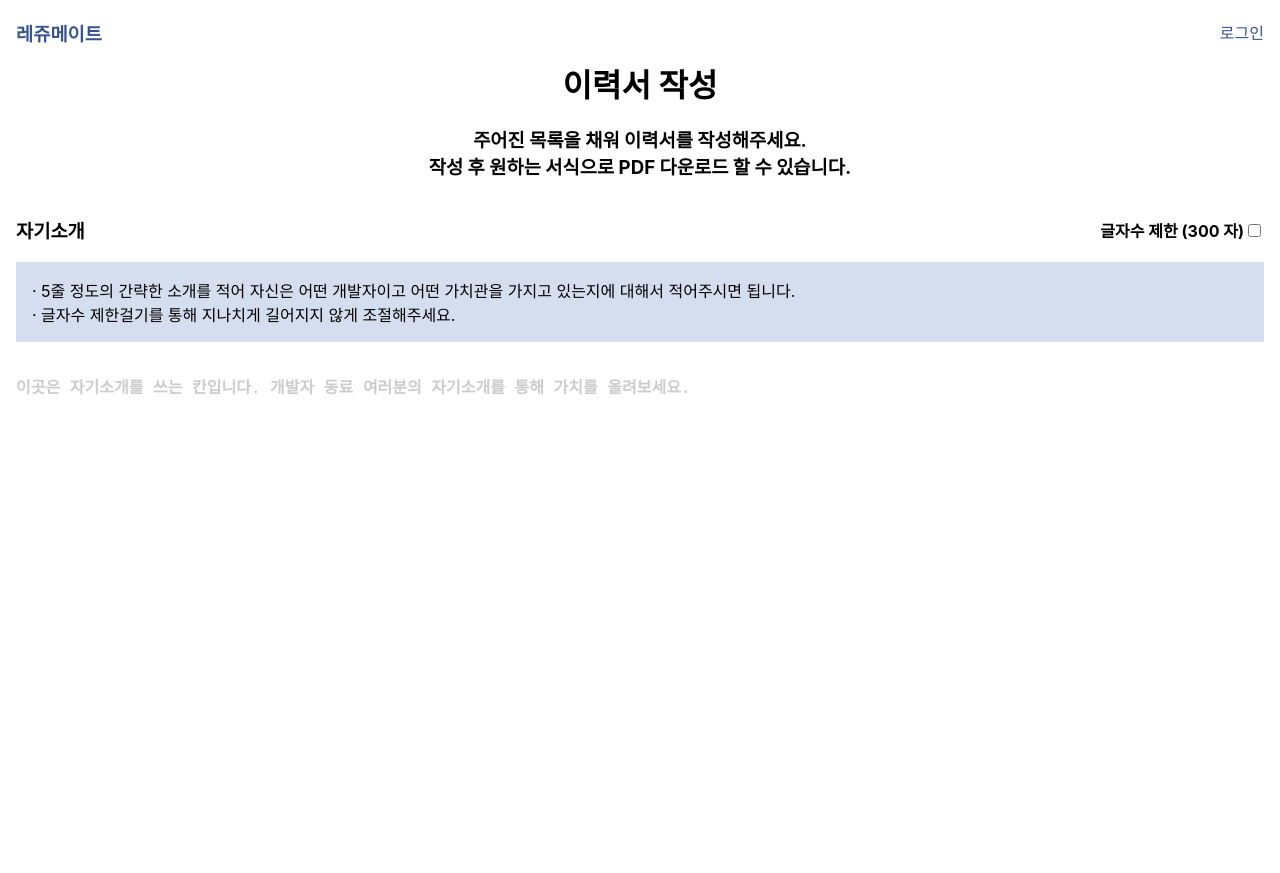
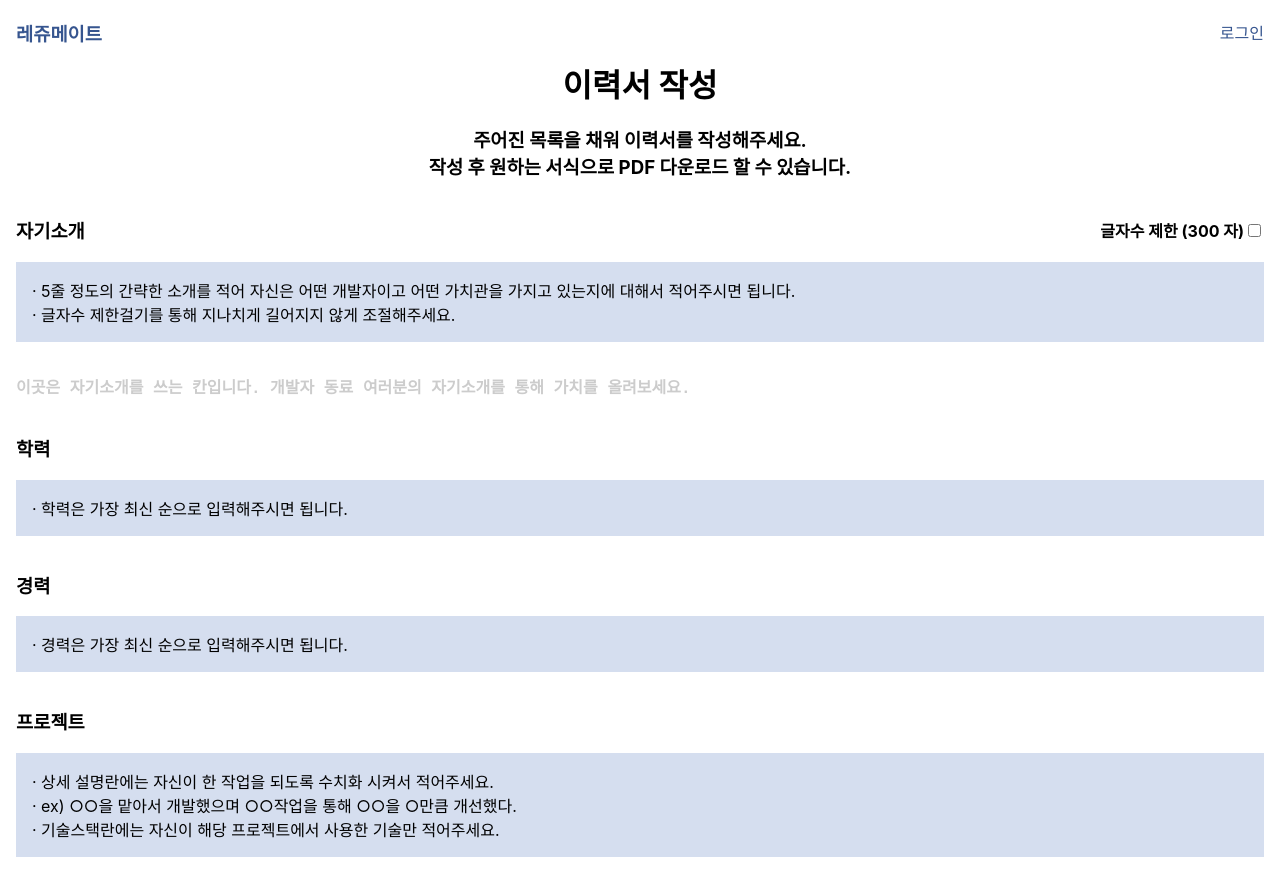
Before and after one commit to ryuhojin/-, a React app: page /write in a window 1280 px wide. Before the commit the page ends 800 px from the top, so only its background shows below. Built offline with nearby package versions, Linux system fonts and the light colour scheme; the HTML template or start-up script is replaced by a standard one; a web font is replaced by a local one.

Commit message:
update : 점심시간 사이드 .. 이력서 작성 학력 / 경력 / 프로젝트 추가

```diff
--- /dev/null
+++ b/src/components/resume/ResumeCareer.tsx
@@ -0,0 +1,19 @@
+import styled from "styled-components";
+import ResumeFormTitle from "./ResumeFormTitle";
+const StyledResumeCareer = styled.div`
+
+`
+
+const ResumeCareer = () => {
+    return <>
+        <ResumeFormTitle title={
+            <>
+                <span>경력</span>
+            </>}>
+            <>
+                · 경력은 가장 최신 순으로 입력해주시면 됩니다.
+            </>
+        </ResumeFormTitle>
+    </>
+}
+export default ResumeCareer;
--- a/src/components/resume/ResumeForm.tsx
+++ b/src/components/resume/ResumeForm.tsx
@@ -1,6 +1,6 @@
 import styled from "styled-components";
-import ResumeIntro from "./ResumIntro";
-
+import { ResumeCareer, ResumeIntro, ResumeSchool } from "./";
+import ResumeProject from "./ResumeProject";
 const StyledResumForm = styled.div`
   display: flex;
   flex-direction: column;
@@ -10,6 +10,9 @@ const ResumeForm = () => {
     <>
       <StyledResumForm>
         <ResumeIntro />
+        <ResumeSchool />
+        <ResumeCareer />
+        <ResumeProject />
       </StyledResumForm>
     </>
   );
--- /dev/null
+++ b/src/components/resume/ResumeFormTitle.tsx
@@ -0,0 +1,33 @@
+import styled from "styled-components";
+import { lighten } from "polished";
+
+const StyledResumeFormHeader = styled.h3`
+    display:flex;
+    justify-content: space-between;
+    align-items: center;
+
+    span:nth-child(2){
+        font-size:1rem;
+        align-items:center;
+    }
+`
+const StyledReusmeFormParagraph = styled.p`
+    margin-top: 0;
+    padding: 1rem;
+    background-color: ${lighten(0.4, "#446bb4")};
+`
+
+
+const ResumeFormTitle = (
+    { title, children }: { title: JSX.Element, children: JSX.Element }
+) => {
+    return <>
+        <StyledResumeFormHeader>
+            {title}
+        </StyledResumeFormHeader>
+        <StyledReusmeFormParagraph>
+            {children}
+        </StyledReusmeFormParagraph>
+    </>
+}
+export default ResumeFormTitle;
--- a/src/components/resume/ResumIntro.tsx
+++ b/src/components/resume/ResumeIntro.tsx
@@ -1,19 +1,5 @@
-import { lighten } from "polished";
+import ResumeFormTitle from "./ResumeFormTitle";
 import styled from "styled-components";
-const StyledH3 = styled.h3`
-  display: flex;
-  justify-content: space-between;
-  align-items: center;
-
-  span:last-child {
-    font-size: 1rem;
-  }
-`;
-const StyledParagraph = styled.p`
-  margin-top: 0;
-  padding: 1rem;
-  background-color: ${lighten(0.4, "#446bb4")};
-`;
 const StyledTextarea = styled.textarea`
   padding: 1rem 0 0.1rem 0;
   font-size: 1.125rem;
@@ -36,18 +22,20 @@ const StyledTextarea = styled.textarea`
 const ResumeIntro = () => {
   return (
     <>
-      <StyledH3>
-        <span>자기소개</span>
-        <span>
-          글자수 제한 (300 자)
-          <input type="checkbox" />
-        </span>
-      </StyledH3>
-      <StyledParagraph>
-        · 5줄 정도의 간략한 소개를 적어 자신은 어떤 개발자이고 어떤 가치관을
-        가지고 있는지에 대해서 적어주시면 됩니다.
-        <br />· 글자수 제한걸기를 통해 지나치게 길어지지 않게 조절해주세요.
-      </StyledParagraph>
+      <ResumeFormTitle title={
+        <>
+          <span>자기소개</span>
+          <span>
+            글자수 제한 (300 자)
+            <input type="checkbox" />
+          </span>
+        </>}>
+        <>
+          · 5줄 정도의 간략한 소개를 적어 자신은 어떤 개발자이고 어떤 가치관을 가지고 있는지에 대해서 적어주시면 됩니다.
+          <br />
+          · 글자수 제한걸기를 통해 지나치게 길어지지 않게 조절해주세요.
+        </>
+      </ResumeFormTitle>
       <StyledTextarea
         placeholder="이곳은 자기소개를 쓰는 칸입니다. 개발자 동료 여러분의 자기소개를 통해 가치를 올려보세요."
         onKeyDown={(e) => {
--- /dev/null
+++ b/src/components/resume/ResumeProject.tsx
@@ -0,0 +1,23 @@
+import styled from "styled-components";
+import ResumeFormTitle from "./ResumeFormTitle";
+const StyledResumeProject = styled.div`
+
+`
+
+const ResumeProject = () => {
+    return <>
+        <ResumeFormTitle title={
+            <>
+                <span>프로젝트</span>
+            </>}>
+            <>
+                · 상세 설명란에는 자신이 한 작업을 되도록 수치화 시켜서 적어주세요.
+                <br />
+                · ex) ○○을 맡아서 개발했으며 ○○작업을 통해 ○○을 ○만큼 개선했다.
+                <br />
+                · 기술스택란에는 자신이 해당 프로젝트에서 사용한 기술만 적어주세요.
+            </>
+        </ResumeFormTitle>
+    </>
+}
+export default ResumeProject;
--- /dev/null
+++ b/src/components/resume/ResumeSchool.tsx
@@ -0,0 +1,19 @@
+import styled from "styled-components";
+import ResumeFormTitle from "./ResumeFormTitle";
+const StyledResumeSchool = styled.div`
+
+`
+
+const ResumeSchool = () => {
+    return <>
+        <ResumeFormTitle title={
+            <>
+                <span>학력</span>
+            </>}>
+            <>
+                · 학력은 가장 최신 순으로 입력해주시면 됩니다.
+            </>
+        </ResumeFormTitle>
+    </>
+}
+export default ResumeSchool;
--- /dev/null
+++ b/src/components/resume/index.ts
@@ -0,0 +1,4 @@
+export { default as ResumeIntro } from './ResumeIntro'
+export { default as ResumeSchool } from './ResumeSchool'
+export { default as ResumeCareer } from './ResumeCareer'
+export { default as ResumeProject } from './ResumeProject'
```
